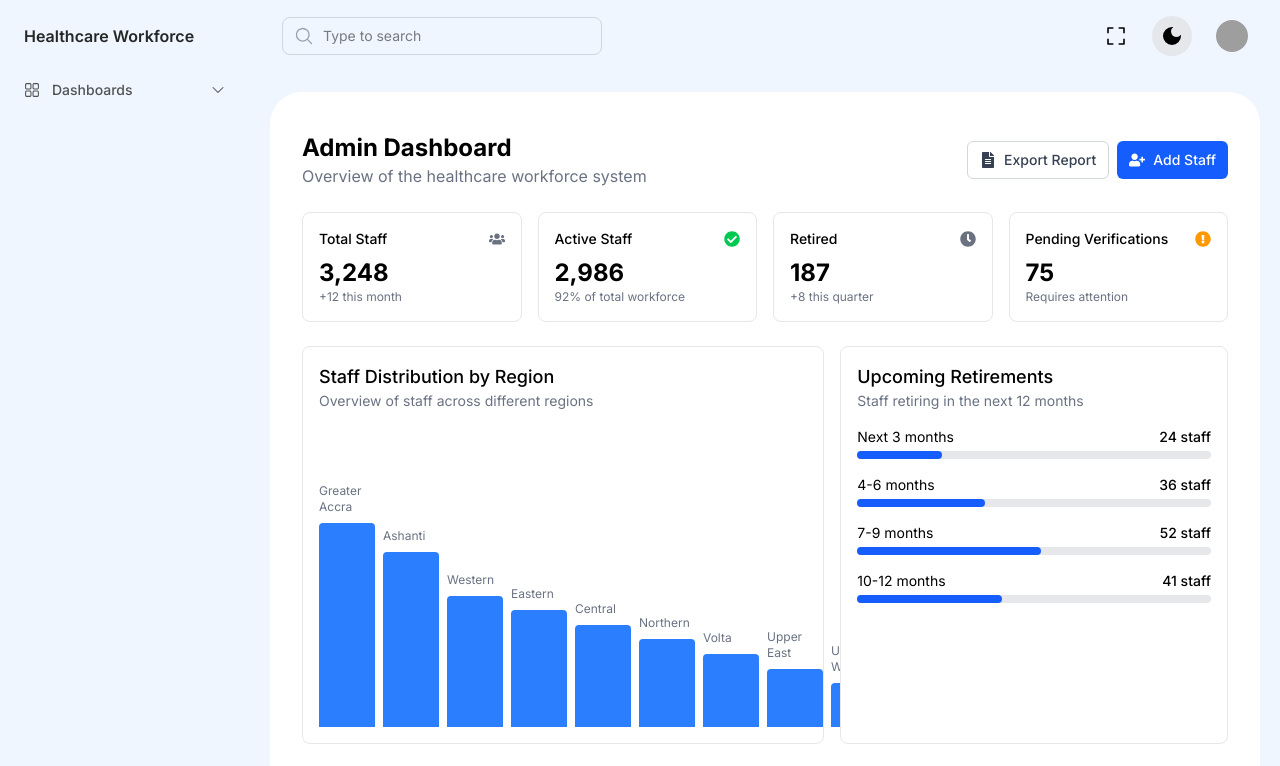
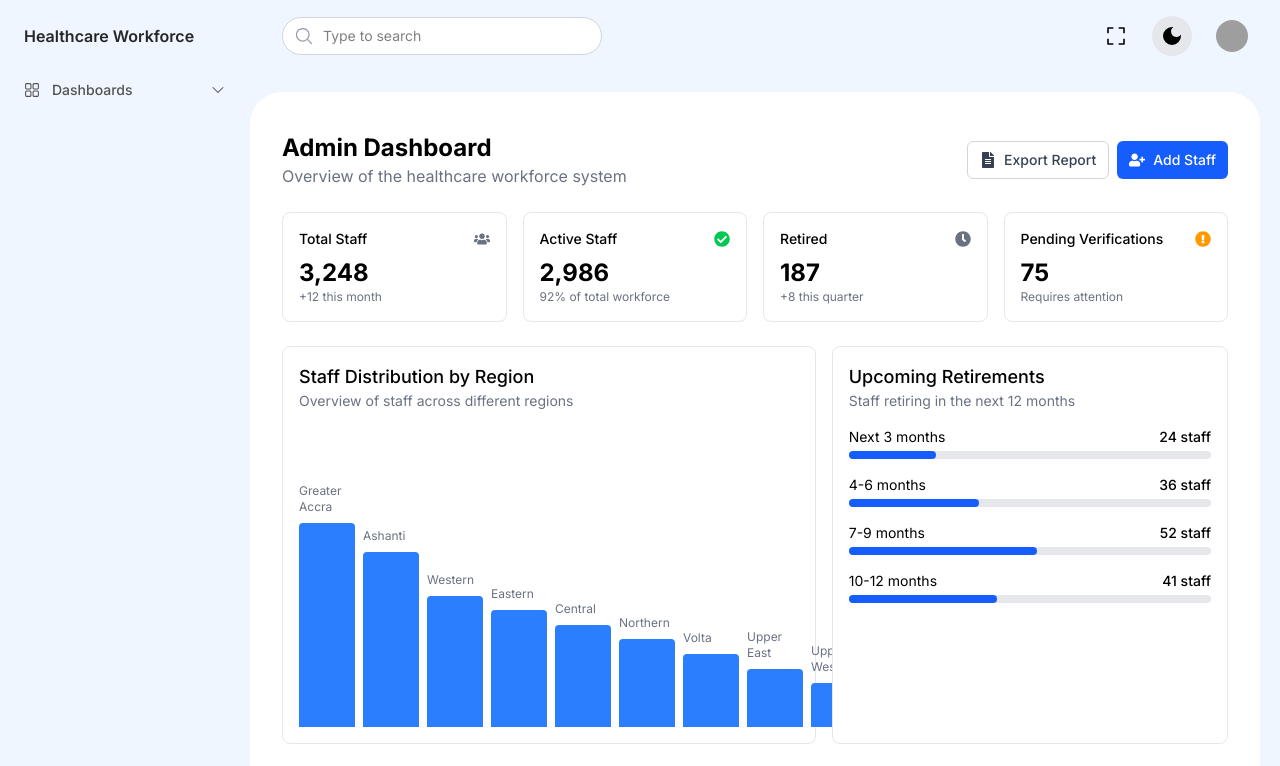
Before and after one commit to ntorilarry/healthcare-workforce, a React (Vite) app: page /dashboard1 in a window 1280 px wide. Shown: the top 766 px of the page. Built offline with nearby package versions, Linux system fonts and the light colour scheme; grey boxes are pictures that could not be loaded.

Commit message:
healthcare-workfore

```diff
--- a/src/components/Header.tsx
+++ b/src/components/Header.tsx
@@ -61,7 +61,7 @@ const Header = ({ setSidebarOpen }) => {
         <div className="flex flex-1 gap-x-4 self-stretch lg:gap-x-6">
           {/* <SearchTable /> */}
 
-          <div className="flex-1 hidden max-w-xs m-auto sm:block">
+          <div className="flex-1 hidden  max-w-xs m-auto sm:block">
             <label htmlFor="" className="sr-only">
               {" "}
               Search{" "}
@@ -78,7 +78,7 @@ const Header = ({ setSidebarOpen }) => {
                 type="search"
                 name="search"
                 onChange={handleSearchChange}
-                className="block w-full py-2 pl-10 border dark:text-gray-300 dark:bg-neutral-800 border-gray-300 dark:border-neutral-600 rounded-lg focus:ring-indigo-600 focus:border-indigo-600 sm:text-sm"
+                className="block w-full py-2 pl-10 border bg-white  rounded-3xl dark:text-gray-300 dark:bg-neutral-800 border-gray-300 dark:border-neutral-600 focus:ring-indigo-600 focus:border-indigo-600 sm:text-sm"
                 placeholder="Type to search"
               />
             </div>
--- a/src/components/Sidebar.tsx
+++ b/src/components/Sidebar.tsx
@@ -70,7 +70,7 @@ const Sidebar = ({ sidebarOpen, setSidebarOpen }) => {
                                     className={classNames(
                                       isActive
                                         ? "bg-white text-black"
-                                        : "text-neutral-600 dark:text-white hover:bg-neutral-200 dark:hover:bg-neutral-700",
+                                        : "text-neutral-600 dark:text-white hover:bg-neutral-50 dark:hover:bg-neutral-700",
                                       "flex items-center gap-x-3 rounded-lg p-2 mt-1 text-sm"
                                     )}
                                   >
@@ -89,7 +89,7 @@ const Sidebar = ({ sidebarOpen, setSidebarOpen }) => {
                         className={classNames(
                           location.pathname.startsWith(item.href.split("?")[0])
                             ? "bg-white text-black"
-                            : "text-neutral-600 dark:text-white hover:bg-neutral-200 dark:hover:bg-neutral-700",
+                            : "text-neutral-600 dark:text-white hover:bg-neutral-50 dark:hover:bg-neutral-700",
                           "group flex justify-between mt-1 items-center w-full rounded-lg p-3 text-sm font-medium"
                         )}
                       >
@@ -157,7 +157,7 @@ const Sidebar = ({ sidebarOpen, setSidebarOpen }) => {
                                   className={classNames(
                                     isActive
                                       ? "bg-white text-black"
-                                      : "text-neutral-600 dark:text-white hover:bg-neutral-200 dark:hover:bg-neutral-700",
+                                      : "text-neutral-600 dark:text-white hover:bg-neutral-50 dark:hover:bg-neutral-700",
                                     "flex items-center gap-x-3 rounded-xl p-2 mt-1 text-sm"
                                   )}
                                 >
@@ -176,7 +176,7 @@ const Sidebar = ({ sidebarOpen, setSidebarOpen }) => {
                       className={classNames(
                         location.pathname.startsWith(item.href.split("?")[0])
                           ? "bg-white text-black"
-                          : "text-neutral-600 dark:text-white hover:bg-neutral-200 dark:hover:bg-neutral-700",
+                          : "text-neutral-600 dark:text-white hover:bg-neutral-50 dark:hover:bg-neutral-700",
                         "group flex justify-between items-center mt-1 w-full rounded-xl p-2 text-sm font-medium"
                       )}
                     >
--- a/src/pages/main/dashboard/components/QuickLinks.tsx
+++ b/src/pages/main/dashboard/components/QuickLinks.tsx
@@ -4,7 +4,7 @@ const QuickLinks = () => {
   return (
     <div>
       {" "}
-      <div className="grid gap-4 grid-cols-2 md:grid-cols-3 lg:grid-cols-4">
+      <div className="grid gap-4 md:grid-cols-2 lg:grid-cols-4">
         <div className="flex flex-col items-center justify-center rounded-lg border border-gray-200 bg-white p-6 text-center">
           <FaUserPlus className="h-10 w-10 text-gray-500 mb-2" />
           <h3 className="text-lg font-medium">Add New Staff</h3>
--- a/src/shared/MainLayout.tsx
+++ b/src/shared/MainLayout.tsx
@@ -13,7 +13,7 @@ const MainLayout = () => {
         <div className="sticky top-0 z-40">
           <Header setSidebarOpen={setSidebarOpen} />
         </div>
-        <main className="py-10 dark:bg-neutral-800 bg-white m-5 rounded-4xl">
+        <main className="py-10 dark:bg-neutral-800 bg-white my-5 mr-5 rounded-4xl">
           <div className="px-4 sm:px-6 lg:px-8 rounded-4xl">
             <Outlet />
           </div>
```
